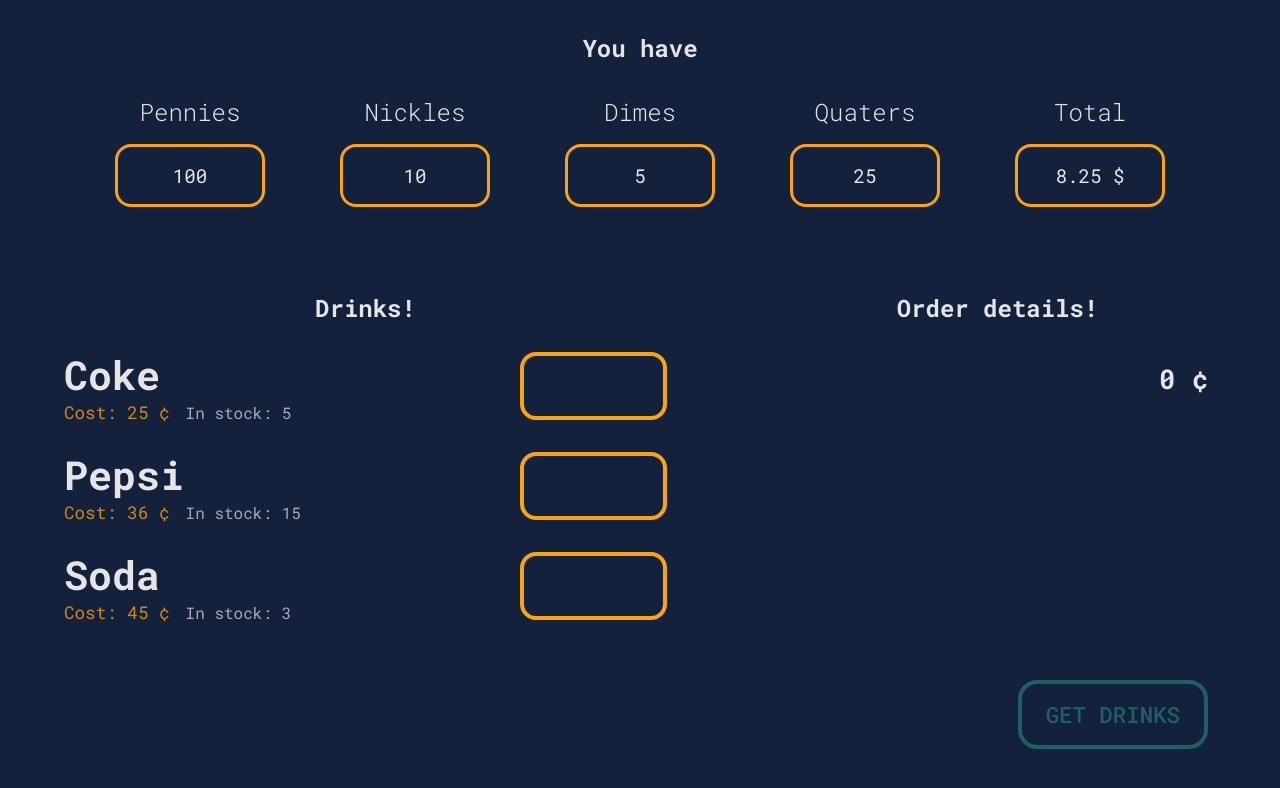
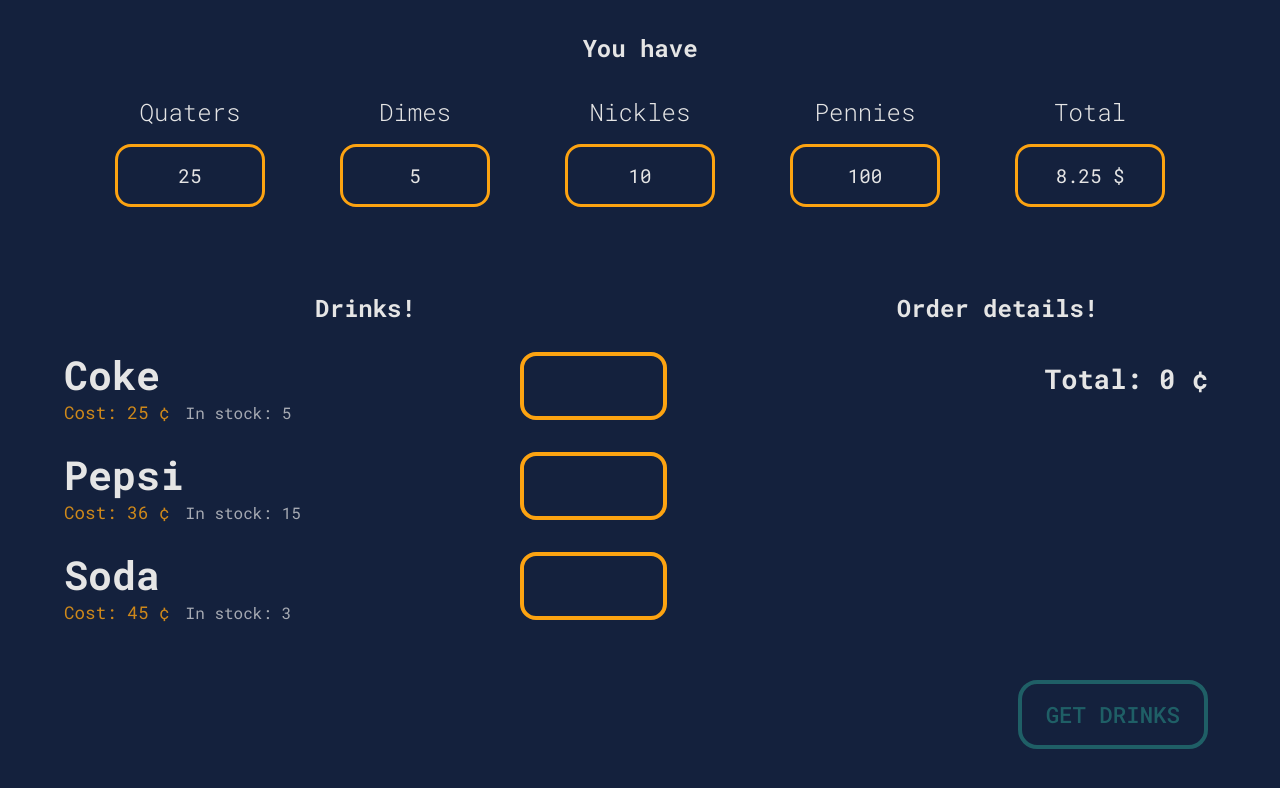
Before and after one commit to kishanDoshi8/drinks-machine, a React (Create React App) app: page / in a window 1280 px wide. Shown: the top 788 px of the page. Built offline with nearby package versions, Linux system fonts and the light colour scheme; the HTML template or start-up script is replaced by a standard one.

Commit message:
updating coins after purchase

```diff
--- a/package.json
+++ b/package.json
@@ -6,6 +6,7 @@
     "@testing-library/jest-dom": "^5.11.10",
     "@testing-library/react": "^11.2.6",
     "@testing-library/user-event": "^12.8.3",
+    "lodash": "^4.17.21",
     "react": "^17.0.2",
     "react-dom": "^17.0.2",
     "react-scripts": "4.0.3",
--- a/src/App.js
+++ b/src/App.js
@@ -8,6 +8,7 @@
 import GetDrinks from './components/OrderInformation/GetDrinks';
 import useModal from './customHooks/useModal';
 import GetDrinksModal from './components/Modals/GetDrinksModal';
+import _ from 'lodash';
 
 function App() {
     const [coins, setCoins] = useState([]);
@@ -19,16 +20,44 @@
     const { isShowing, toggle } = useModal();
 
     useEffect(() => {
-        setCoins(getCoinsInfo());
+        // Sort the coins in descending order to its value
+        let c = getCoinsInfo().sort((a, b) => b.amount - a.amount);
+        setCoins(c);
         setDrinks(getDrinksInfo());
     }, []);
 
+    // useEffect(() => {
+    //     console.log(coins);
+    // }, [coins]);
+
     useEffect(() => {
-        console.log(error);
+
     }, [error]);
 
     const confirmOrder = () => {
-        console.log('Cheers!!');
+        // Get the total amount
+        let totalAmount = 0;
+        orders.forEach(order => {
+            totalAmount += order.cost * order.quantity;
+        });
+
+        // Deep clone of coins array
+        let coinsCopy = _.cloneDeep(coins);
+
+        for(let i=0; i<coinsCopy.length; i++) {
+            while(coinsCopy[i].quantity && totalAmount && coinsCopy[i].amount <= totalAmount) {
+                totalAmount -= coinsCopy[i].amount;
+                --coinsCopy[i].quantity;
+            }
+        }
+
+        // Only update coins if there is enough change in the inventory or else show error.
+        if(totalAmount === 0) {
+            setCoins([...coinsCopy]);
+            toggle();
+        } else {
+            setError('Not sufficient change in the inventory.')
+        }
     }
 
     return (
--- a/src/components/OrderInformation/OrderInfo.js
+++ b/src/components/OrderInformation/OrderInfo.js
@@ -26,7 +26,7 @@
                         <div className="order-product-total"> {order.cost * order.quantity} &#162; </div>
                     </div>
                 ))}
-                <h4 className="order-total"> {formatAmountWithSymbol(totalAmount)} </h4>
+                <h4 className="order-total">Total: {formatAmountWithSymbol(totalAmount)} </h4>
             </div>
         </div>
     )
```
